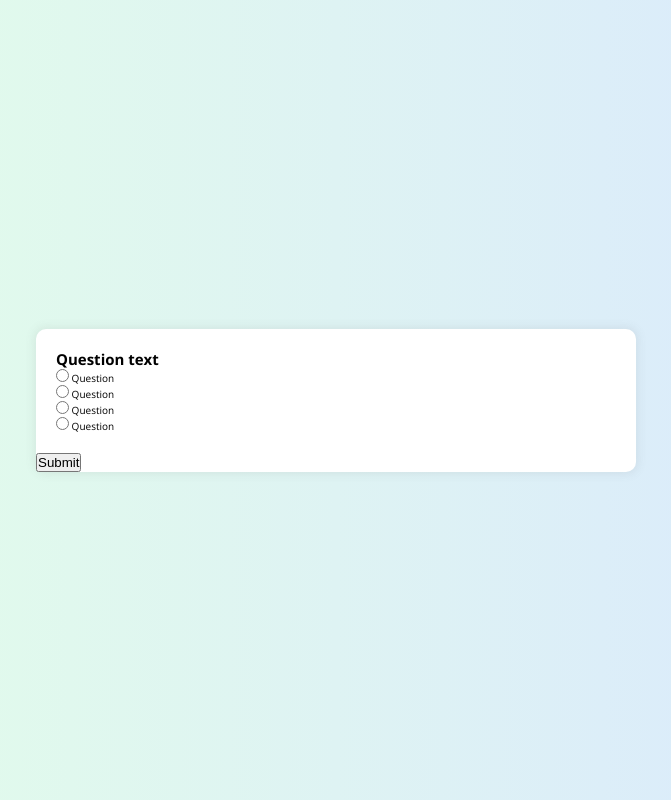
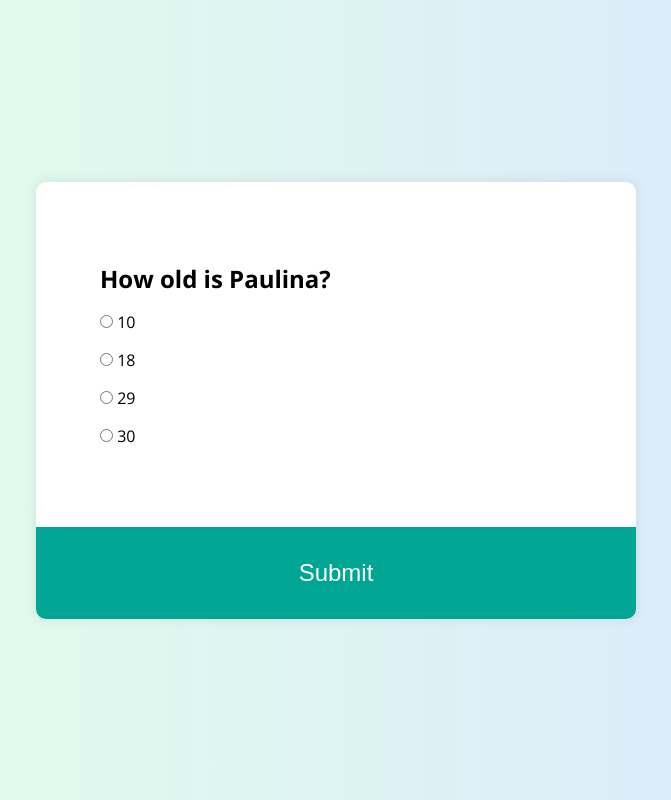
Before and after one commit to byPG/Quiz_app, a plain HTML site: page index.html in a window 1280 px wide. Shown: the whole page, without its empty margins (304-975 px from the left). Drawn offline with nearby package versions, Linux system fonts and the light colour scheme.

Commit message:
adding logic and functionality

```diff
--- a/index.html
+++ b/index.html
@@ -9,34 +9,34 @@
 </head>
 
 <body>
-    <div class="quiz-container">
+    <div class="quiz-container" id="quiz">
         <div class="quiz-header">
-            <h2>Question text</h2>
+            <h2 id="question">Question text</h2>
             <ul>
                 <li>
-                    <input type="radio" id="a" name="answer" />
-                    <label for="a">Question</label>
+                    <input type="radio" id="a" name="answer" class="answer" />
+                    <label id="a_text" for="a">Question</label>
                 </li>
 
                 <li>
-                    <input type="radio" id="b" name="answer" />
-                    <label for="b">Question</label>
+                    <input type="radio" id="b" name="answer" class="answer" />
+                    <label id="b_text" for="b">Question</label>
                 </li>
 
                 <li>
-                    <input type="radio" id="c" name="answer" />
-                    <label for="c">Question</label>
+                    <input type="radio" id="c" name="answer" class="answer" />
+                    <label id="c_text" for="c">Question</label>
                 </li>
 
                 <li>
-                    <input type="radio" id="d" name="answer" />
-                    <label for="d">Question</label>
+                    <input type="radio" id="d" name="answer" class="answer" />
+                    <label id="d_text" for="d">Question</label>
                 </li>
             </ul>
 
         </div>
 
-        <button>Submit</button>
+        <button id="submit">Submit</button>
     </div>
 
 
--- a/main.js
+++ b/main.js
@@ -41,4 +41,71 @@ const quizData = [
         correct: 'a'
     },
 
-]
+];
+
+const quiz = document.getElementById('quiz');
+const answersEls = document.querySelectorAll('.answer');
+const questionEl = document.getElementById('question');
+const a_text = document.getElementById('a_text');
+const b_text = document.getElementById('b_text');
+const c_text = document.getElementById('c_text');
+const d_text = document.getElementById('d_text');
+const submitBtn = document.getElementById('submit');
+
+let currentQuiz = 0;
+let score= 0;
+
+
+loadQuiz();
+
+function loadQuiz(){
+    deselectAnswers()
+
+    const currentQuizData = quizData[currentQuiz];
+    questionEl.innerText = currentQuizData.question;
+    a_text.innerText = currentQuizData.a;
+    b_text.innerText = currentQuizData.b;
+    c_text.innerText = currentQuizData.c;
+    d_text.innerText = currentQuizData.d;
+
+
+}
+
+function getSelected(){
+ let answer = undefined;
+
+    answersEls.forEach((answerEl)=>{
+       if(answerEl.checked){
+       answer = answerEl.id;
+       }
+    });
+
+   return answer;
+}
+
+getSelected();
+
+function deselectAnswers(){
+    answersEls.forEach((answerEl)=>{
+        answerEl.checked = false;
+        }
+     );
+}
+
+submitBtn.addEventListener('click', () => {
+    const answer = getSelected();
+    console.log(answer)
+
+    if(answer)
+        if(answer === quizData[currentQuiz].correct){
+            score++;
+        }
+    {
+        currentQuiz++;
+        if(currentQuiz < quizData.length) {
+            loadQuiz();
+        }else{
+            quiz.innerHTML = `<h2>You ansered correctly at ${score}/${quizData.length} questions.</h2>`
+        }
+    }
+});
--- a/style.css
+++ b/style.css
@@ -9,7 +9,6 @@
 
   html {
     font-family: "Open Sans", sans-serif;;
-    font-size: 62.5%;
     box-sizing: border-box;
   }
 
@@ -28,12 +27,44 @@
     box-shadow: 0 0 10px 2px rgba(100, 100, 100, 0.1);
     width: 600px;
     max-width: 100%;
+    overflow: hidden;
   }
 
   .quiz-header{
-    padding: 2rem;
+    padding: 4rem;
+  }
+
+  h2{
+    margin: 1rem 0;
   }
 
   ul{
     list-style: none;
   }
+
+  ul li {
+    margin: 1rem 0;
+  }
+
+  ul li label{
+    cursor: pointer;
+  }
+
+  input{
+    cursor: pointer;
+  }
+
+  button{
+    background-color: #00a693;
+    display: block;
+    width: 100%;
+    padding: 2rem;;
+    color: white;
+    border: none;
+    font-size: 1.5rem;
+    cursor: pointer;
+  }
+
+  button:hover{
+    background-color: #038d7d;
+  }
```
